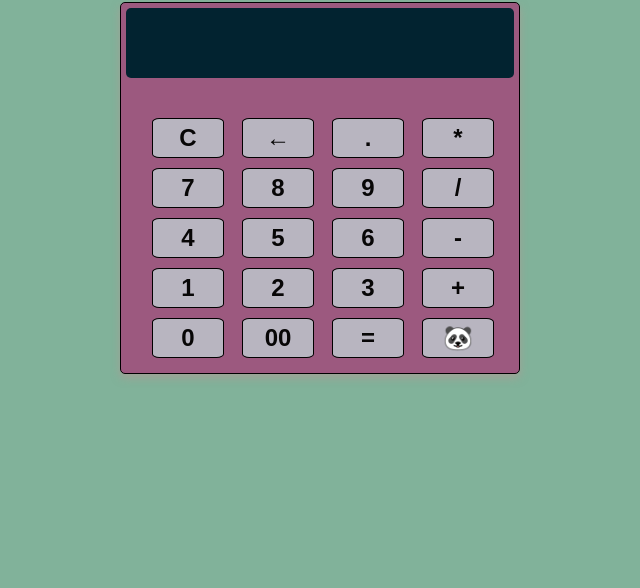
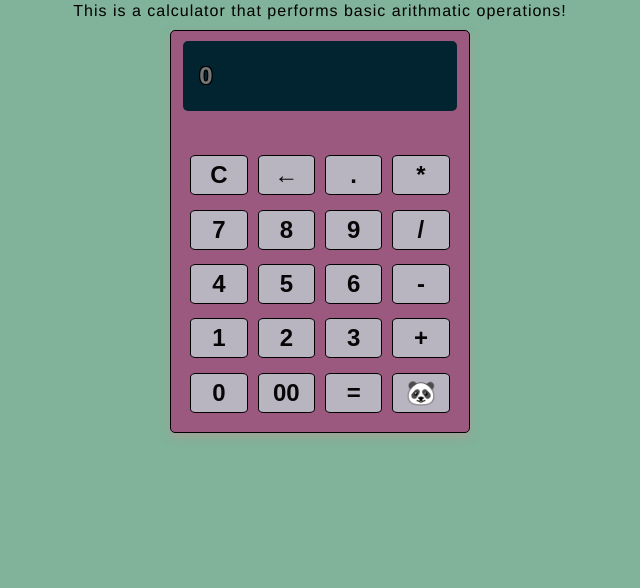
Before and after one commit to SelvakumarBoominathan/Calculator-DOM-, a plain HTML site: page Index.html in a window 1280 px wide. Shown: the part 212-800 px from the top of the page, without its empty margins (320-960 px from the left). Drawn offline with Linux system fonts and the light colour scheme.

Commit message:
Final modification done and updated

```diff
--- a/Index.html
+++ b/Index.html
@@ -4,15 +4,54 @@
 <head>
   <meta charset="UTF-8">
   <meta name="viewport" content="width=device-width, initial-scale=1.0">
-  <title>Calculator</title>
+  <title>Calculator222</title>
   <link href="style.css" rel="stylesheet">
 </head>
 
 <body>
 
+  <h1 id="title">CALCULATOR</h1>
 
+  <p id="description">This is a calculator that performs basic arithmatic operations!</p>
 
+  <div class="container">
+    <input type="text" id="result" placeholder="0">
+    <div class="buttons">
+      <div class="row-Data">
+        <button class="button" id="clear" data-value="C">C</button>
+        <button class="button" id="back" data-value="←">←</button>
+        <button class="button" id="dot" data-value=".">.</button>
+        <button class="button" id="multiply" data-value="*">*</button>
+      </div>
+      <div class="row-Data">
+        <button class="button" id="7" data-value="7">7</button>
+        <button class="button" id="8" data-value="8">8</button>
+        <button class="button" id="9" data-value="9">9</button>
+        <button class="button" id="divide" data-value="/">/</button>
+      </div>
+      <div class="row-Data">
+        <button class="button" id="4" data-value="4">4</button>
+        <button class="button" id="5" data-value="5">5</button>
+        <button class="button" id="6" data-value="6">6</button>
+        <button class="button" id="subtract" data-value="-">-</button>
+      </div>
+      <div class="row-Data">
+        <button class="button" id="1" data-value="1">1</button>
+        <button class="button" id="2" data-value="2">2</button>
+        <button class="button" id="3" data-value="3">3</button>
+        <button class="button" id="add" data-value="+">+</button>
+      </div>
+      <div class="row-Data">
+        <button class="button" id="zero" data-value="0">0</button>
+        <button class="button" id="double-zero" data-value="00">00</button>
+        <button class="button" id="equal" data-value="=">=</button>
+        <button class="button" id="panda" data-value="🐼">🐼</button>
+      </div>
+    </div>
+  </div>
   <script src="script.js"></script>
+  <script src="https://app.zenclass.in/sheets/v1/js/zen/suite/bundle.js"></script>
+
 </body>
 
 </html>
--- a/script.js
+++ b/script.js
@@ -1,71 +1,26 @@
-// container creation
-const container = document.createElement('div');
-container.classList.add('container');
-document.body.appendChild(container);
-
-// display creation
-const displayInput = document.createElement('input');
-displayInput.setAttribute('type', 'text');
-displayInput.classList.add('display');
-container.appendChild(displayInput);
-
-//Create buttons div
-const buttonsDiv = document.createElement('div');
-buttonsDiv.classList.add('buttons');
-container.appendChild(buttonsDiv);
-
-const buttonValues = [
-  ['C', '←', '.', '*'],
-  ['7', '8', '9', '/'],
-  ['4', '5', '6', '-'],
-  ['1', '2', '3', '+'],
-  ['0', '00', '=', '🐼']
-];
-
-
-buttonValues.forEach(rowvalue => {
-  const row = document.createElement('div');
-  row.classList.add('row-Data');
-  rowvalue.forEach(value => {
-    const buttons = document.createElement('button');
-    buttons.textContent = value;
-    buttons.setAttribute('data-value', value);
-    buttons.classList.add('button')
-    row.appendChild(buttons);
-  });
-  buttonsDiv.appendChild(row);
-});
-
-
-//EVENT LISTENERS
+const displayInput = document.querySelector('#result');
+const buttonsDiv = document.querySelector('.buttons');
 
 buttonsDiv.addEventListener('click', event => {
   const target = event.target;
   const value = target.getAttribute('data-value');
 
-  // Check if the clicked element is a button
   if (target.tagName === 'BUTTON' && value) {
-    // Handle button click based on its value
     switch (value) {
       case 'C':
-        // Clear the display
         displayInput.value = '';
         break;
       case '←':
-        // Remove the last character from the display
         displayInput.value = displayInput.value.slice(0, -1);
         break;
       case '=':
-        // Evaluate the expression and display the result
         try {
           displayInput.value = eval(displayInput.value);
         } catch (error) {
-          // Handle any errors
           displayInput.value = 'Error';
         }
         break;
       default:
-        // Append the clicked button value to the display
         displayInput.value += value;
     }
   }
--- a/style.css
+++ b/style.css
@@ -7,9 +7,24 @@
 body {
   height: 100vh;
   display: flex;
+  flex-direction: column;
   align-items: center;
   justify-content: center;
   background-color: #81b29a;
+
+}
+
+#title,
+#description {
+  margin-bottom: 10px;
+  letter-spacing: 1px;
+  font-family: Impact, Haettenschweiler, 'Arial Narrow Bold', sans-serif;
+}
+
+#description {
+  margin-bottom: 10px;
+  letter-spacing: 1px;
+  font-family: 'Franklin Gothic Medium', 'Arial Narrow', Arial, sans-serif;
 }
 
 .container {
@@ -17,19 +32,21 @@ body {
   background-color: #9c597f;
   border: 1px solid rgb(0, 0, 0);
   box-shadow: 0 4px 8px rgba(193, 146, 146, 0.5);
-  min-width: 300px;
-  width: 400px;
+  width: 100%;
+  max-width: 300px;
   min-height: 300px;
   border-radius: 5px;
 }
 
-.display {
+#result {
+  margin-top: 5px;
   padding-left: 1rem;
-  padding-right: 1rem;
+  margin-right: 2.5%;
+  margin-left: 2.5%;
   min-height: 70px;
-  width: 100%;
+  width: 95%;
   background-color: rgb(2, 35, 48);
-  color: white;
+  color: rgb(222, 217, 217);
   font-size: x-large;
   font-weight: 700;
   border: none;
@@ -42,8 +59,8 @@ body {
 
 .buttons {
   padding-top: 30px;
-  padding-left: 1rem;
-  padding-right: 1rem;
+  /* padding-left: 1rem;
+  padding-right: 1rem; */
 }
 
 .button {
@@ -52,9 +69,9 @@ body {
   cursor: pointer;
   border: 0.25px solid black;
   border-radius: 10%;
-  min-width: 30px;
-  width: 4.5rem;
-  min-height: 30px;
+  /* width: 4.5rem; */
+  min-width: 5px;
+  min-height: 20px;
   height: 40px;
   font-weight: 700;
   font-size: x-large;
@@ -62,16 +79,17 @@ body {
 
 .row-Data {
   display: grid;
-  grid-template-columns: repeat(4, 90px);
+  grid-template-columns: repeat(4, 0.25fr);
   grid-template-rows: 1fr;
-  margin: 10px;
+  margin: 5%;
+  gap: 10px;
 }
 
-@media (width:350px) {
+/* @media (width:350px) {
   .row-Data {
     display: grid;
     grid-template-columns: repeat(4, 1fr);
     grid-template-rows: 1fr;
     gap: 3px;
   }
-}
+} */
```
